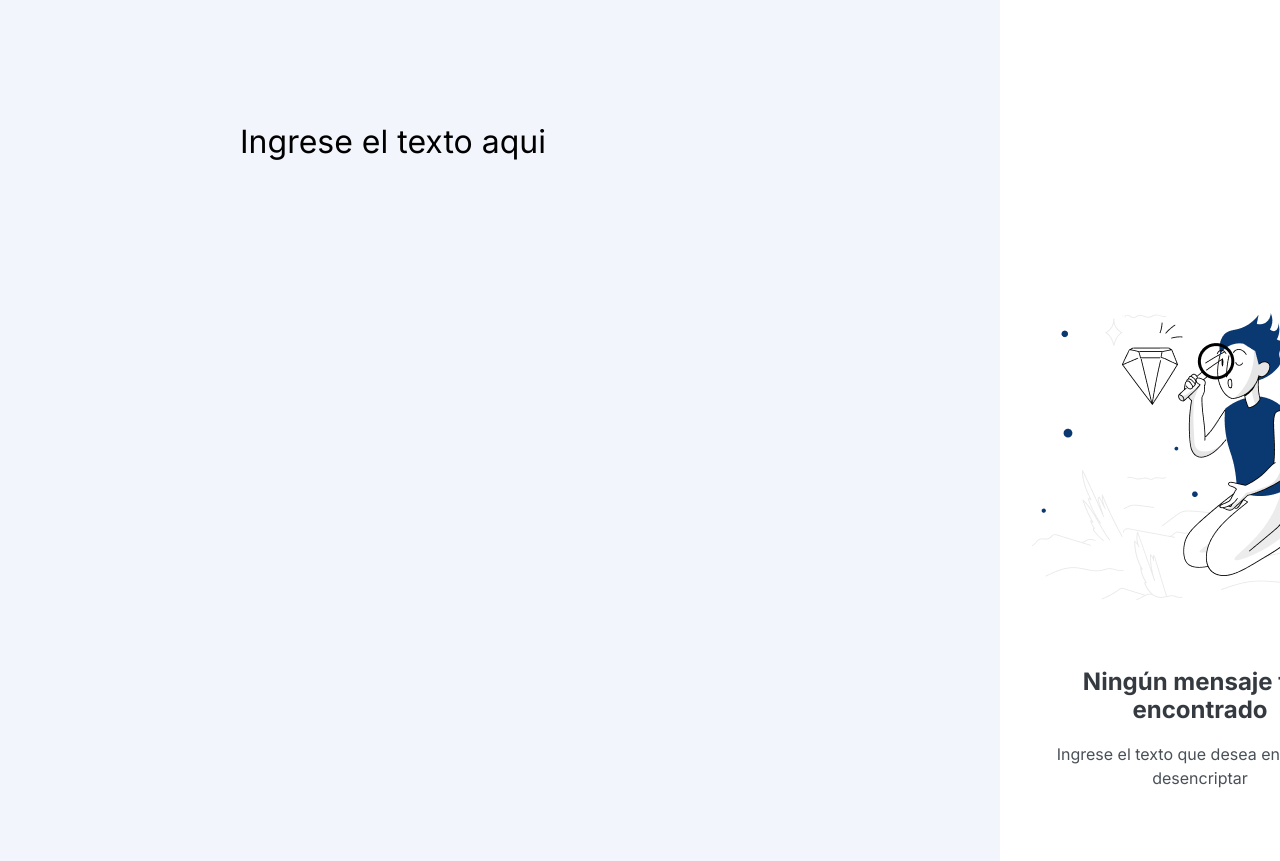
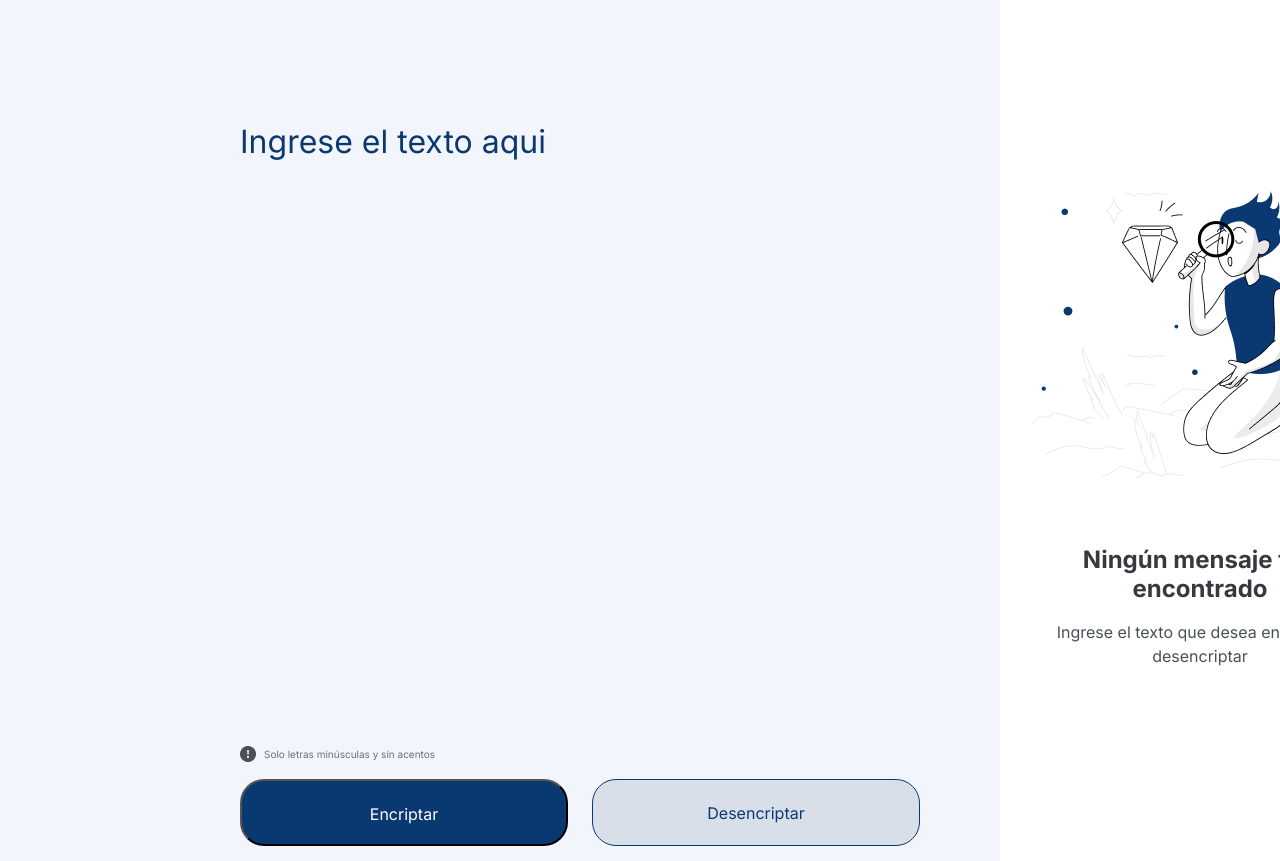
Before and after one commit to jalvarez1067/encriptor, a plain HTML site: page index.html in a window 1280 px wide. Shown: the part 91-952 px from the top of the page. Drawn offline with Linux system fonts and the light colour scheme.

Commit message:
se agrego las clases para los botones y el mensaje en estilos.css, ademas se creo el mensaje y los botones en el index html, se corrigieron tambien la altura de la imagen de encritado

```diff
--- a/css/Estilos.css
+++ b/css/Estilos.css
@@ -4,6 +4,7 @@
     --color-1: #F3F5FC;
     --color-2: #ffffff;
 }
+
 *{
     margin: 0;
     padding: 0;
@@ -33,14 +34,13 @@ body{
 }
 
 .contenido-text-input{
-    position: relative;
-    top: 80px;
-    left: 240px;
+    margin-top: 80px;
+    margin-left: 240px;
     width: 577px;
     height: 48px;
     font-family: 'inter', sans-serif;
     font-weight: 400;
-    color: var(--color-3) !important;
+    color: #0A3871;
     background-color: transparent;
     font-size: 32px;
     border: 0;
@@ -48,11 +48,76 @@ body{
 }
 
 .contenido-text-input::placeholder{
-    color: var(--color-3);
+    color: #0A3871;
     font-family: 'inter', sans-serif;
-    font-weight: normal;
+    font-weight: regular-400;
     font-size: 32px;
 
+}
+
+.contenido-mensaje{
+    display: flex;
+    gap: 8px;
+    margin-top: 580px;
+    margin-left: 240px;
+    width: 229px;
+    height: 18px;
+}
+
+.contenido-mensaje-icono{
+    width: 16px;
+    height: 16px;
+    margin-left: 0px;
+    margin-top: 1px;
+}
+
+.contenido-mensaje-texto{
+    width: 205px;
+    height: 18px;
+    font-family: 'inter', sans-serif;
+    font-weight: 400;
+    line-height: 18px;
+    font-size: 10px !important;
+    color: #495057;
+    opacity: 80%;
+}
+
+.contenido-botones{
+    display: flex;
+    gap: 24px;
+    margin-top: 16px;
+    margin-left: 240px;
+    width: 680px;
+    height: 67px;
+}
+
+.contenido-botones-encriptar{
+    width: 328px;
+    height: 67px;
+    border-radius: 24px;
+    padding: 24px;
+    background-color: #0A3871;
+    color: #FFFFFF;
+    font-family: 'inter', sans-serif;
+    font-weight: 400;
+    font-size: 16px;
+    line-height: 19.36px;
+    text-align: center;
+}
+
+.contenido-botones-desencriptar{
+    width: 328px;
+    height: 67px;
+    border-radius: 24px;
+    border: 1px solid #0A3871;
+    padding: 24px;
+    background-color: #D8DFE8;
+    color: #0A3871;
+    font-family: 'inter', sans-serif;
+    font-weight: 400;
+    font-size: 16px;
+    line-height: 19.36px;
+    text-align: center;
 }
 
 .contenido-encriptado{
@@ -70,7 +135,7 @@ body{
 }
 
 .contenido-encriptado-imagen{
-    margin-top: 243px;
+    margin-top: 0px;
     width: 336px;
     height: 304px;
 }
--- a/index.html
+++ b/index.html
@@ -16,8 +16,17 @@
     <main class="contenido">
         <div class="contenido-text">
             <img src="img/logo.png" alt = "logo" class="contenido-text-logo">
-
             <input type="textarea" value="" placeholder="Ingrese el texto aqui" class="contenido-text-input">
+            <div class="contenido-mensaje">
+                <div class="contenido-mensaje-icono">
+                    <img src="img/exclamacion.png" alt="signo de exclamacion">
+                </div>
+                <div class="contenido-mensaje-texto">Solo letras minúsculas y sin acentos</div>
+            </div>
+            <div class="contenido-botones">
+                <button class="contenido-botones-encriptar">Encriptar</button>
+                <button class="contenido-botones-desencriptar">Desencriptar</button>
+            </div>
         </div>
 
         <div>
@@ -28,43 +37,6 @@
                     <div class="contenido-encriptado-texto-parrafo">Ingrese el texto que desea encriptar o desencriptar</div>
                 </div>
             </div>
-
-        </div>
-    </main>
-
-</body>
-=======
-<!DOCTYPE html>
-<html lang="en">
-<head>
-    <meta charset="UTF-8">
-    <meta name="viewport" content="width=device-width, initial-scale=1.0">
-    <!-- Tags CSS -->
-    <link rel="stylesheet" href="css/Estilos.css">
-
-    <!-- Tags JS -->
-    <script type="text/javascript" src="js/funciones.js"></script>
-    <title>Encriptor de datos</title>
-</head>
-<body>
-    <header></header>
-
-    <main class="contenido">
-        <div class="contenido-text">
-            <img src="img/logo.png" alt = "logo" class="contenido-text-logo">
-
-            <input type="textarea" value="" placeholder="Ingrese el texto aqui" class="contenido-text-input">
-        </div>
-
-        <div>
-            <div class="contenido-encriptado">
-                <img src="img/Muñeco.png" alt="muñeco" class="contenido-encriptado-imagen">
-                <div class="contenido-encriptado-texto">
-                    <h1>Ningún mensaje fue encontrado</h1>
-                    <p>Ingrese el texto que desea encriptar o desencriptar</p>
-                </div>
-            </div>
-
         </div>
     </main>
 
```
Also changed, not shown: img/exclamacion.png (added).
